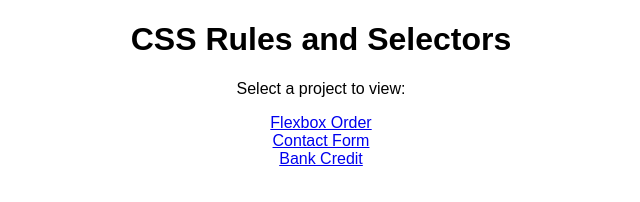
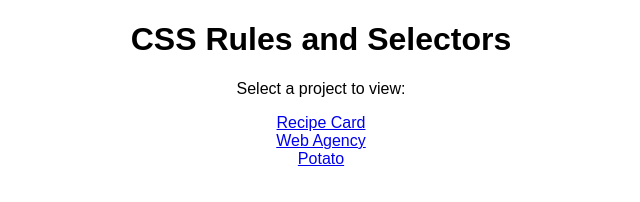
Before and after one commit to Ke-Shu/CSS-In-Depth-Lab-Resources, a plain HTML site: page index.html in a window 1280 px wide. Shown: the whole page, without its empty margins (319-959 px from the left). Drawn offline with Linux system fonts and the light colour scheme.

Commit message:
Update project links in index.html

```diff
--- a/index.html
+++ b/index.html
@@ -9,9 +9,9 @@
   <h1>CSS Rules and Selectors</h1>
   <p>Select a project to view:</p>
   <ul style="list-style:none; padding:0;">
-    <li><a href="recipe-card.html">Flexbox Order</a></li>
-    <li><a href="web-agency.html">Contact Form</a></li>
-    <li><a href="potato.html".html">Bank Credit</a></li>
+    <li><a href="recipe-card.html">Recipe Card</a></li>
+    <li><a href="web-agency.html">Web Agency</a></li>
+    <li><a href="potato.html".html">Potato</a></li>
 
   </ul>
 </body>
```
